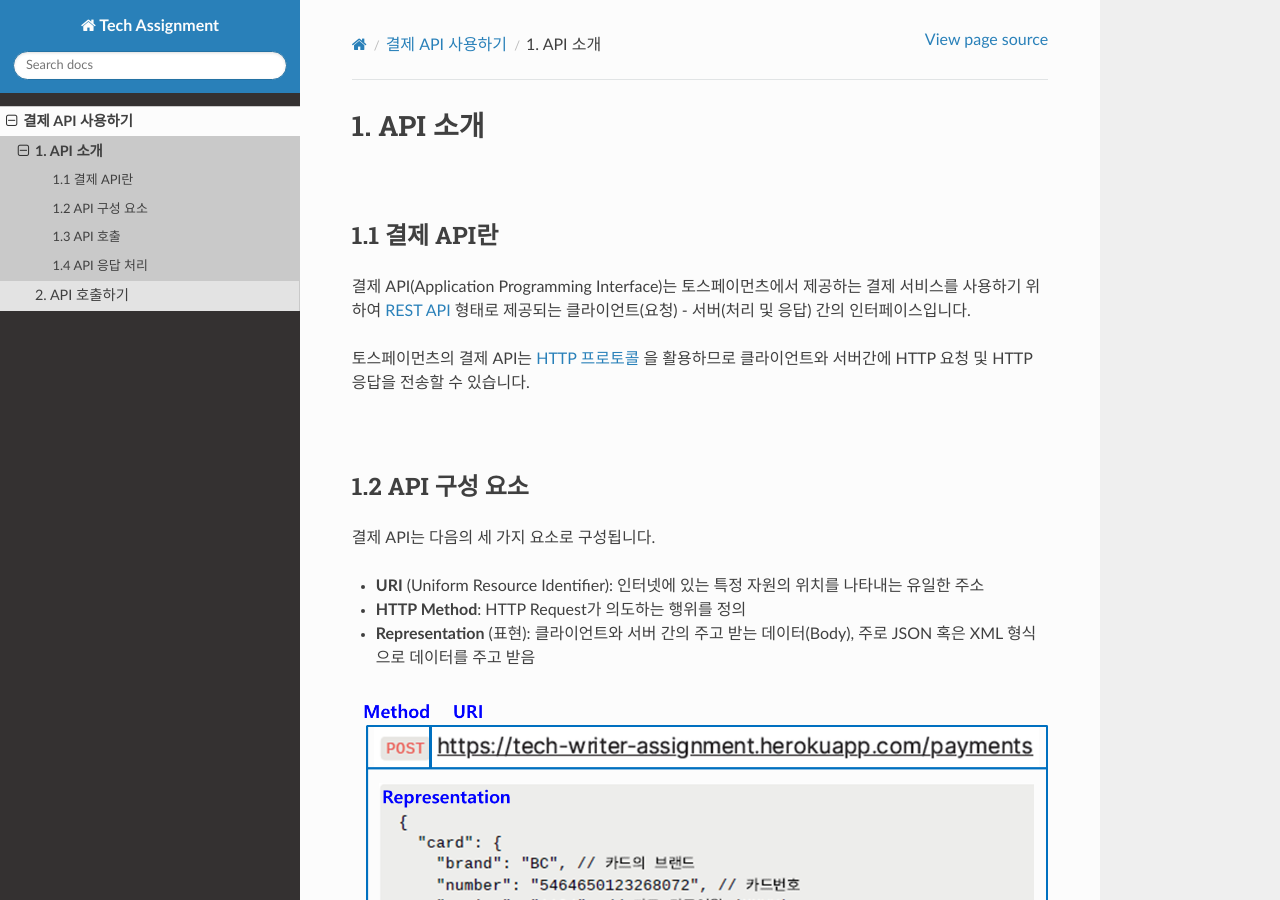
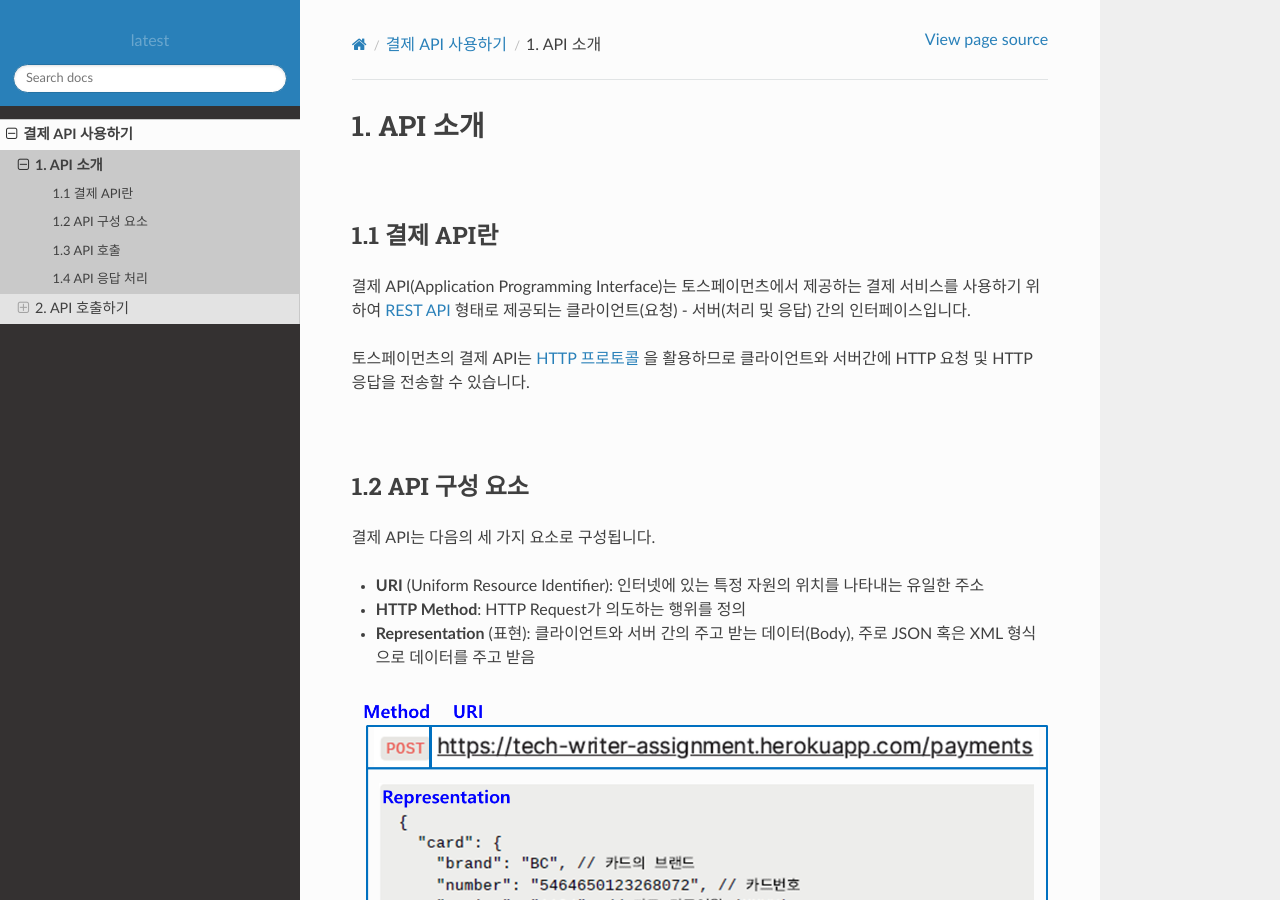
Before and after one commit to dora-author/tw_assignment, a Sphinx documentation site: the page built from source/tw/1_api_introduction.rst, in a window 1280 px wide and 900 px high. Built offline with Sphinx 7.4.7 and the Read the Docs theme 2.0.0, drawn with Linux system fonts in a browser that asks for light colours; some of the changed lines change nothing that is shown.

Commit message:
Modify conf.py

```diff
--- a/source/conf.py
+++ b/source/conf.py
@@ -13,7 +13,9 @@
 # import os
 # import sys
 # sys.path.insert(0, os.path.abspath('.'))
-
+import sphinx_rtd_theme
+import sys
+import os
 
 # -- Project information -----------------------------------------------------
 
@@ -22,7 +24,7 @@
 author = "Kim, EunJung"
 
 # The full version, including alpha/beta/rc tags
-release = '19.11.00.00'
+release = '20.12.00.00'
 
 # The master toctree document
 master_doc = "index"
@@ -32,6 +34,11 @@
 # Add any Sphinx extension module names here, as strings. They can be
 # extensions coming with Sphinx (named 'sphinx.ext.*') or your custom
 # ones.
+
+needs_sphinx = "1.3"
+
+# Sphinx extension module names and templates location
+
 extensions = [
     "sphinx_rtd_theme",
     'sphinx.ext.autosectionlabel',
@@ -42,16 +49,29 @@
 #    'sphinx-prompt',
     'notfound.extension',
     'hoverxref.extension',
-    'sphinx_search.extension'
+    'sphinx_search.extension',
+    'recommonmark'
 ]
 
+# Warning when the Sphinx Tabs extension is used with unknown
+# builders (like the dummy builder) - as it doesn't cause errors,
+# we can ignore this so we still can treat other warnings as errors.
+sphinx_tabs_nowarn = True
+
+if not os.getenv("SPHINX_NO_SEARCH"):
+    extensions.append("sphinx_search.extension")
+
 # Add any paths that contain templates here, relative to this directory.
-templates_path = ['_templates']
+# templates_path = ['_templates']
 
 # List of patterns, relative to source directory, that match files and
 # directories to ignore when looking for source files.
 # This pattern also affects html_static_path and html_extra_path.
-exclude_patterns = []
+exclude_patterns = ["_build"]
+
+# You can specify multiple suffix as a list of string: ['.rst', '.md']
+source_suffix = ".rst"
+source_encoding = "utf-8-sig"
 
 
 # -- Options for HTML output -------------------------------------------------
@@ -59,9 +79,50 @@
 # The theme to use for HTML and HTML Help pages.  See the documentation for
 # a list of builtin themes.
 #
-html_theme = 'sphinx_rtd_theme'
+# on_rtd is whether we are on readthedocs.org, this line of code grabbed from docs.readthedocs.org
+on_rtd = os.environ.get("READTHEDOCS", None) == "True"
+
+html_theme = "sphinx_rtd_theme"
+html_theme_path = [sphinx_rtd_theme.get_html_theme_path()]
+if on_rtd:
+    using_rtd_theme = True
+
+# Theme options
+html_theme_options = {
+    # if we have a html_logo below, this shows /only/ the logo with no title text
+    "logo_only": True,
+    # Collapse navigation (False makes it tree-like)
+    "collapse_navigation": False,
+}
+
+# VCS options: https://docs.readthedocs.io/en/latest/vcs.html#github
+html_context = {
+#  "display_github": not is_i18n,  # Integrate GitHub
+    "github_user": "ejkim-author",  # Username
+    "github_repo": "tw_assignment",  # Repo name
+    "github_version": "master",  # Version
+    "conf_py_path": "/",  # Path in the checkout to the docs root
+   # "godot_inject_language_links": True,
+   # "godot_docs_supported_languages": list(supported_languages.keys()),
+   # "godot_docs_basepath": "https://docs.godotengine.org/",
+   # "godot_docs_suffix": ".html",
+   # "godot_default_lang": "en",
+   # "godot_canonical_version": "stable",
+    # Distinguish local development website from production website.
+    # This prevents people from looking for changes on the production website after making local changes :)
+    # "godot_title_prefix": "" if on_rtd else "(DEV) ",
+}
 
 # Add any paths that contain custom static files (such as style sheets) here,
 # relative to this directory. They are copied after the builtin static files,
 # so a file named "default.css" will overwrite the builtin "default.css".
-html_static_path = ['_static']
+# html_static_path = ['_static']
+
+# Version info for the project, acts as replacement for |version| and |release|
+# The short X.Y version
+version = os.getenv("READTHEDOCS_VERSION", "latest")
+# The full version, including alpha/beta/rc tags
+release = version
+
+# Parse Sphinx tags passed from RTD via environment
+env_tags = os.getenv("SPHINX_TAGS")
```
